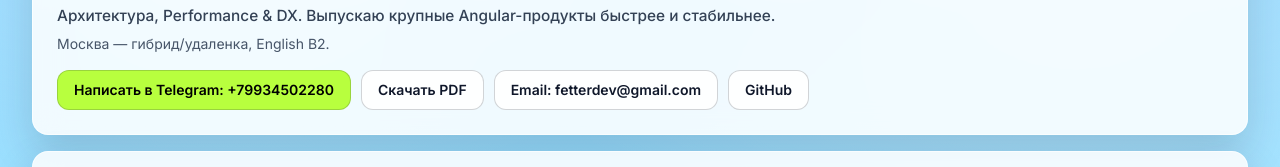
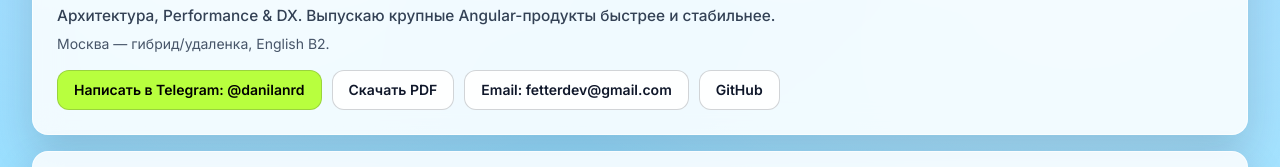
Before and after one commit to vezmenov/vezmenov.dev, a website built with Vite: page index.html in a window 1280 px wide. Shown: the part 129-296 px from the top of the page. Built offline with nearby package versions, Linux system fonts and the light colour scheme.

Commit message:
Update Telegram contact to @danilanrd

```diff
--- a/index.html
+++ b/index.html
@@ -39,7 +39,7 @@
         "name": "Данил Везьменов",
         "jobTitle": "Senior Frontend Engineer (Angular)",
         "url": "https://vezmenov.dev/",
-        "sameAs": ["https://github.com/vezmenov", "https://t.me/+79934502280"],
+        "sameAs": ["https://github.com/vezmenov", "https://t.me/danilanrd"],
         "email": "mailto:fetterdev@gmail.com",
         "address": {
           "@type": "PostalAddress",
@@ -104,11 +104,11 @@
           <div class="mt-4 flex flex-wrap gap-2.5">
             <a
               class="inline-flex min-h-10 items-center justify-center rounded-xl border border-slate-800/20 bg-slime px-4 py-2 text-sm font-semibold text-black transition hover:translate-y-[1px] hover:opacity-90"
-              href="https://t.me/+79934502280"
+              href="https://t.me/danilanrd"
               target="_blank"
               rel="noreferrer"
               data-track="telegram_click"
-              >Написать в Telegram: +79934502280</a
+              >Написать в Telegram: @danilanrd</a
             >
             <a
               class="inline-flex min-h-10 items-center justify-center rounded-xl border border-slate-800/20 bg-white/90 px-4 py-2 text-sm font-semibold text-slate-900 transition hover:translate-y-[1px] hover:opacity-90"
```
